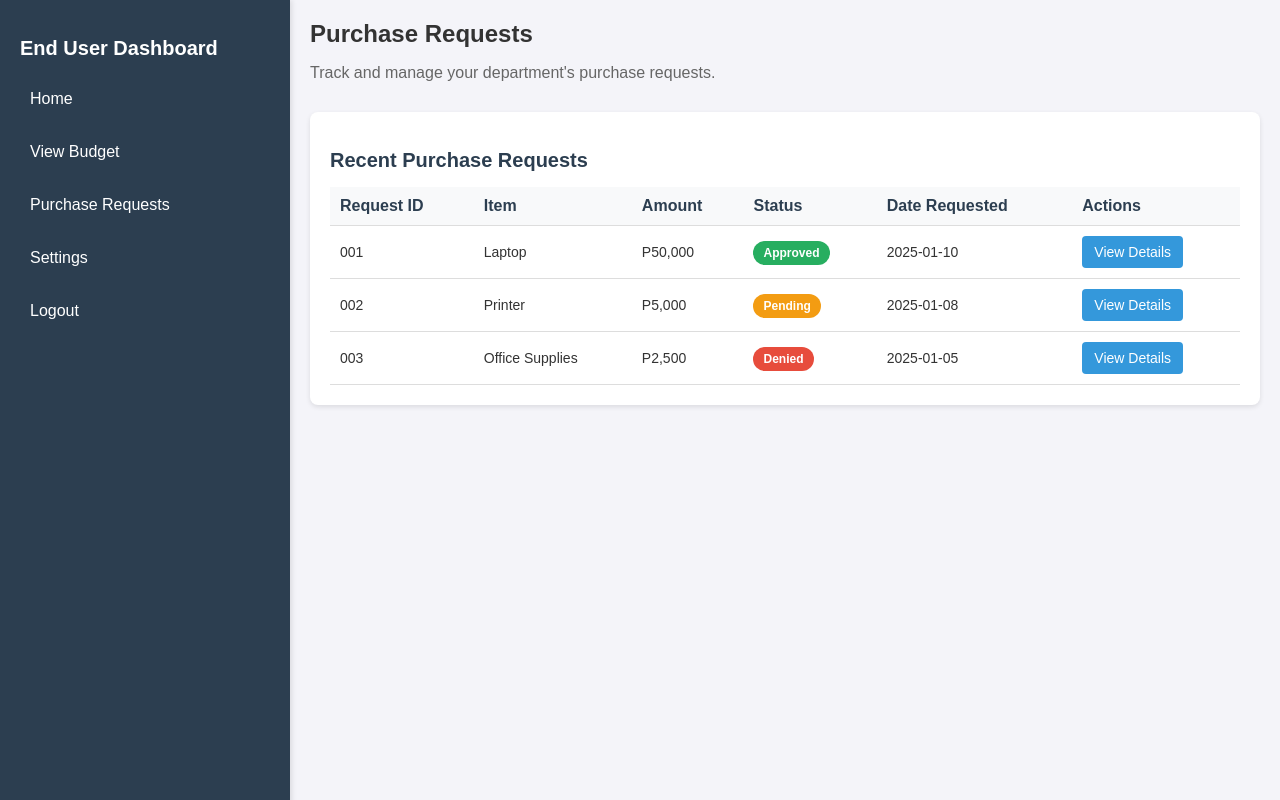
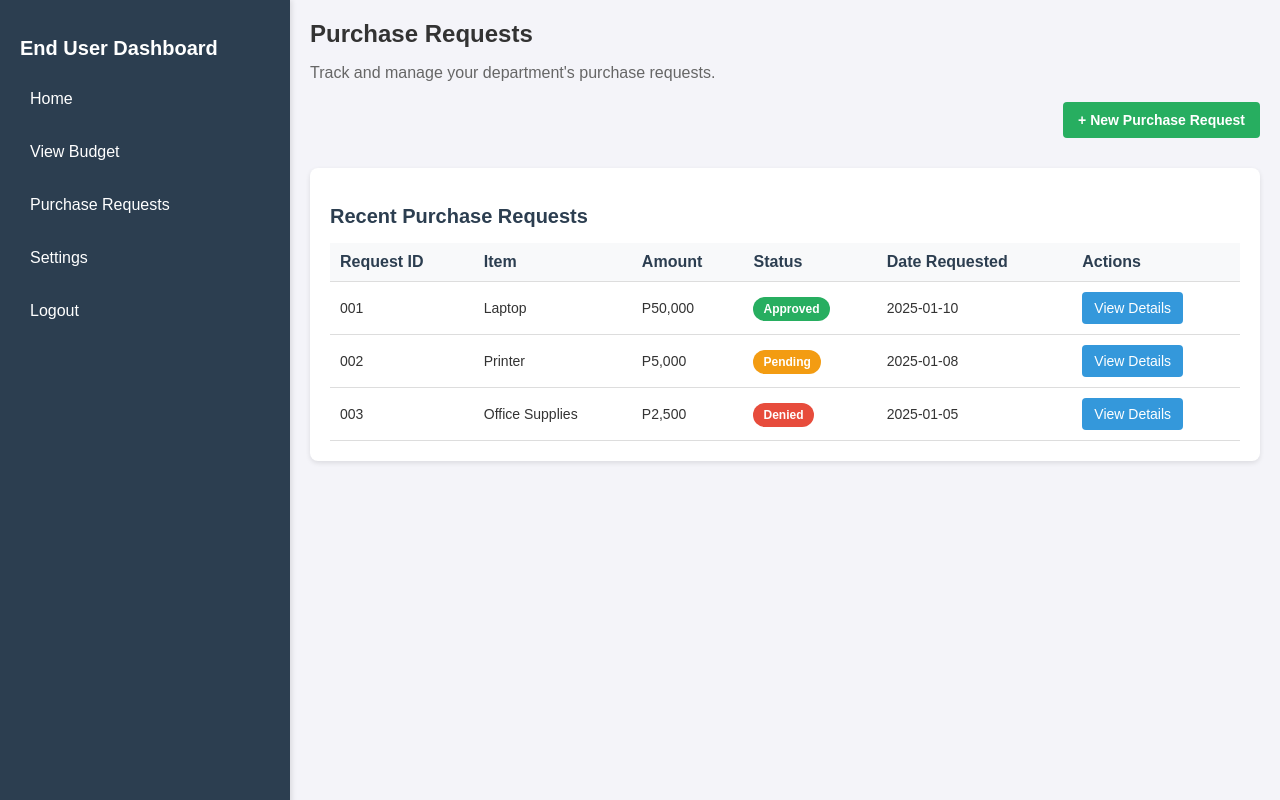
Before and after one commit to RomeloDev/Capstone_Project---Budget-Monitoring-System, a Django app: page /end_user/purchase-request/ in a window 1280 px wide. Run offline with Django 5.2, Linux system fonts and the light colour scheme.

Commit message:
Add a purchase request design added

```diff
--- a/dashboard/templates/dashboard/end_user/purchase_request.html
+++ b/dashboard/templates/dashboard/end_user/purchase_request.html
@@ -10,6 +10,11 @@
             <h1>Purchase Requests</h1>
             <p>Track and manage your department's purchase requests.</p>
         </header>
+
+        <!-- New Purchase Request Button -->
+        <section class="new-request">
+            <button class="new-request-btn">+ New Purchase Request</button>
+        </section>
 
         <!-- Purchase Requests Table -->
         <section class="purchase-requests">
--- a/static/css/dashboard.css
+++ b/static/css/dashboard.css
@@ -260,6 +260,30 @@ body {
     background-color: #2980b9;
 }
 
+/* New Purchase Request Button */
+.new-request {
+    display: flex;
+    justify-content: flex-end;
+    margin-bottom: 20px;
+}
+
+.new-request-btn {
+    background-color: #27ae60;
+    color: white;
+    border: none;
+    padding: 10px 15px;
+    border-radius: 4px;
+    font-size: 14px;
+    cursor: pointer;
+    transition: background-color 0.3s;
+    font-weight: bold;
+}
+
+.new-request-btn:hover {
+    background-color: #218c53;
+}
+
+
 /* Settings Section */
 .settings {
     margin-top: 30px;
```
